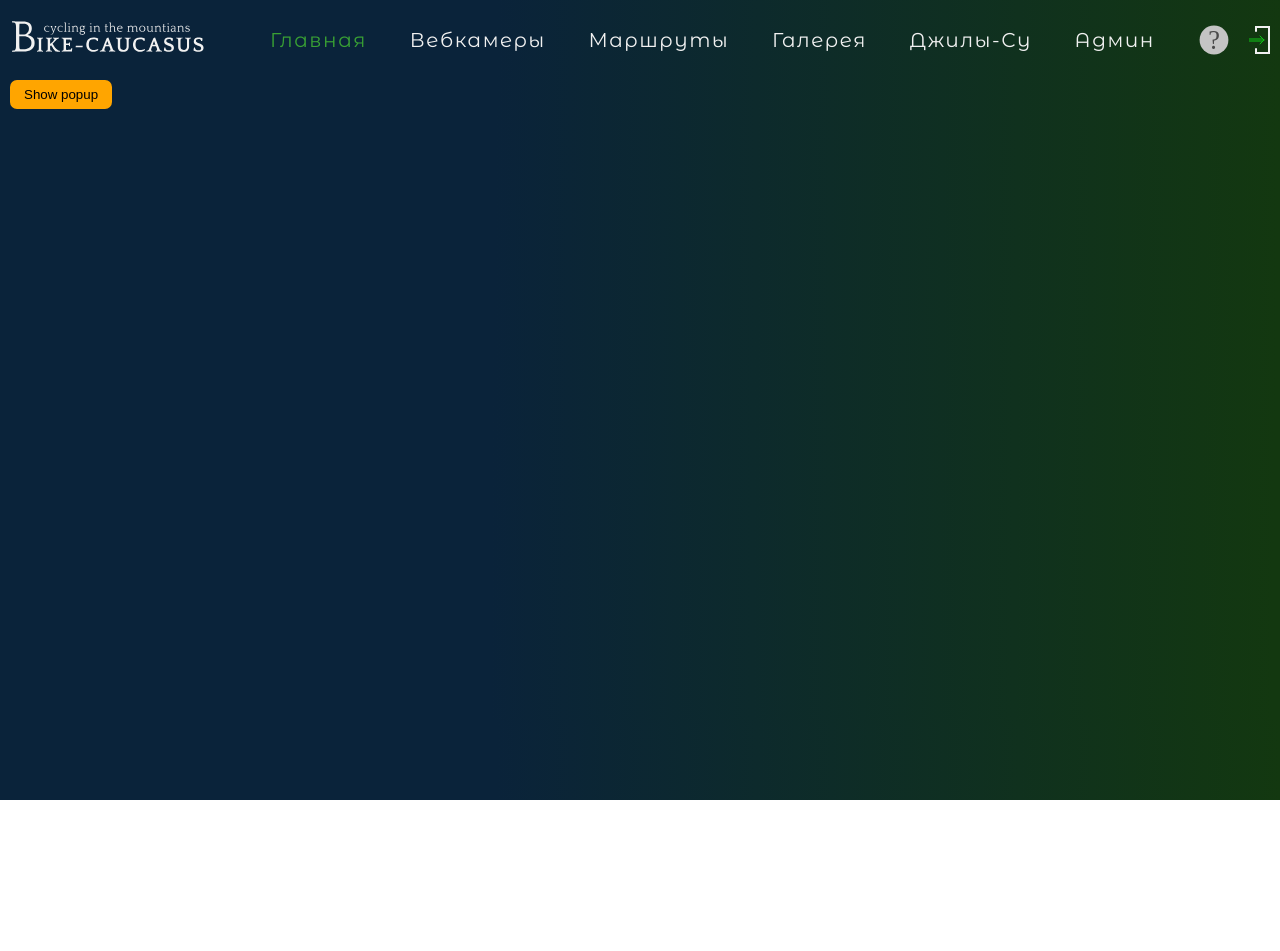
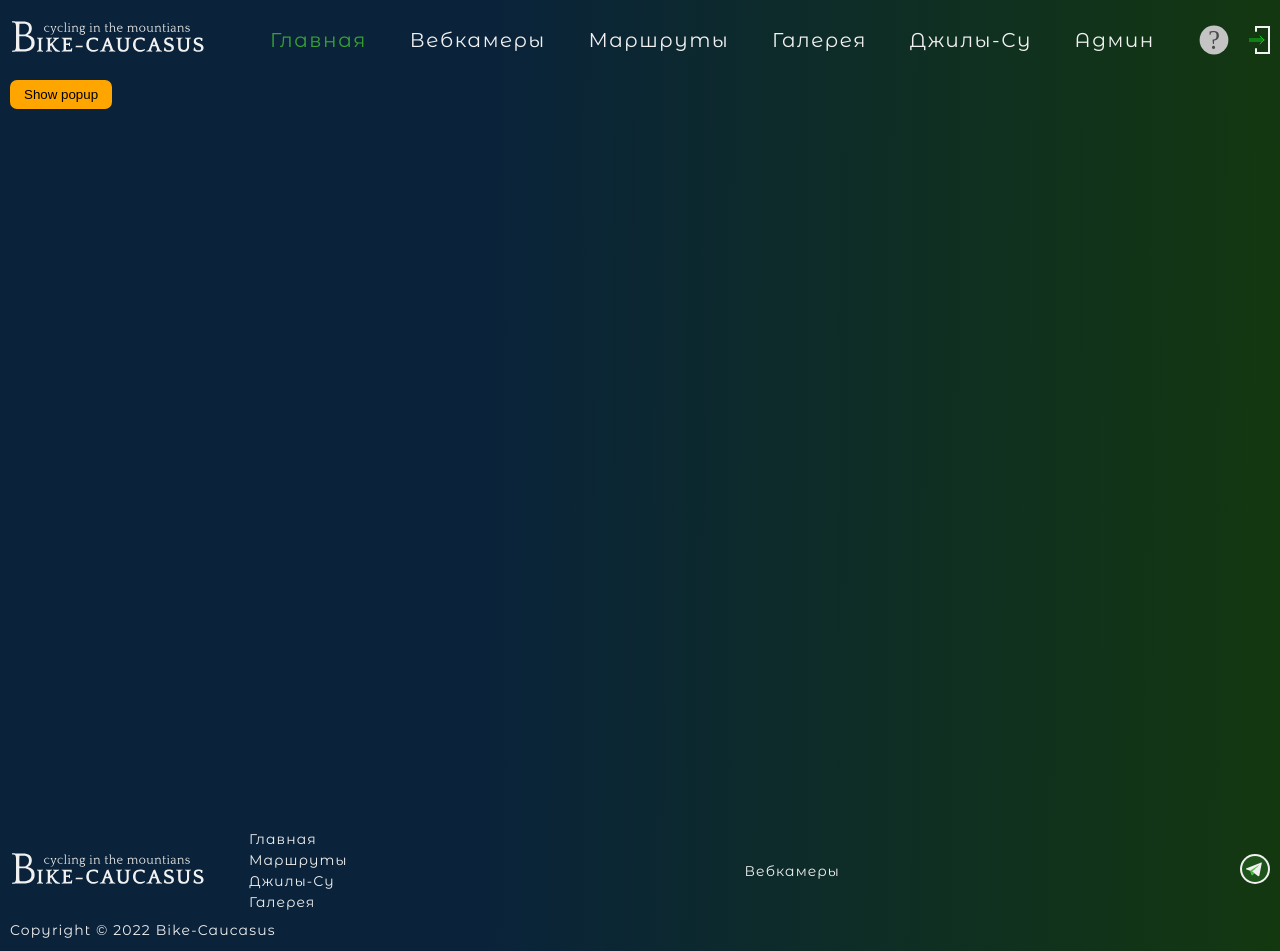
Before and after one commit to caH40/bike-caucasus_v3, a Next.js app: page / in a window 1280 px wide. Shown: the top 951 px of the page. Before the commit the page ends 800 px from the top, so only its background shows below. Built offline with nearby package versions, Linux system fonts and the light colour scheme; no server answers.

Commit message:
v3.1.2 added footer

```diff
--- a/src/app/globals.css
+++ b/src/app/globals.css
@@ -23,11 +23,13 @@
 }
 html,
 body {
-  max-width: 100vw;
   overflow-x: hidden;
   font-size: 14px;
   color: var(--main-color);
   background: var(--main-bg-color);
+}
+.main {
+  min-height: calc(100vh - 80px);
 }
 a {
   color: inherit;
@@ -41,6 +43,9 @@ ul {
   padding-bottom: 5px;
 }
 .container {
+  display: flex;
+  flex-direction: column;
+  justify-content: flex-end;
   max-width: 1620px;
   margin: 0px auto;
   padding: 0px 10px;
@@ -48,26 +53,6 @@ ul {
 button {
   border: none;
 }
-
-/* стили для попапа уведомлений */
-.toast-error {
-  font-size: 1.1rem;
-  border: none;
-  color: var(--main-color);
-  background-color: var(--error);
-}
-.toast-warning {
-  font-size: 1.1rem;
-  border: none;
-  color: var(--main-color);
-  background-color: var(--warning);
-}
-.toast-info {
-  font-size: 1.1rem;
-  border: none;
-  color: var(--main-color);
-  background-color: var(--info);
-}
 .toast {
   font-size: 1rem;
 }
--- a/src/app/layout.tsx
+++ b/src/app/layout.tsx
@@ -8,6 +8,7 @@ import './globals.css';
 // types
 import type { Metadata } from 'next';
 import { Toaster } from 'sonner';
+import Footer from '@/components/Footer/Footer';
 
 export const metadata: Metadata = {
   metadataBase: new URL('https://bike-caucasus.ru'),
@@ -29,8 +30,10 @@ export default function RootLayout({
         <Providers>
           <div className="container">
             <Header />
-            {children}
+            <main className="main">{children}</main>
+            <Footer />
           </div>
+
           <Toaster
             expand={true}
             richColors={true}
--- /dev/null
+++ b/src/components/Footer/Footer.module.css
@@ -0,0 +1,60 @@
+.footer {
+  font-family: var(--font-montserrat_Alternates);
+  font-style: normal;
+  font-weight: normal;
+  letter-spacing: 0.08em;
+}
+.columns {
+  display: flex;
+  justify-content: flex-start;
+  align-items: center;
+  padding-top: 30px;
+  margin-bottom: 10px;
+  gap: 3px 40px;
+}
+.list {
+  flex: 1 1 300px;
+  display: flex;
+  flex-direction: column;
+  flex-wrap: wrap;
+  gap: 3px 100px;
+}
+.list__social {
+  display: flex;
+  gap: 0 10px;
+}
+.logo {
+  width: 199px;
+  height: 51px;
+}
+.link {
+  border-bottom: solid transparent 2px;
+  transition: all 0.4s;
+  text-decoration: none;
+  white-space: nowrap;
+}
+.link:hover {
+  border-bottom: solid #39a034 2px;
+  transition: all 0.4s;
+}
+.active {
+  color: #39a034;
+}
+.copyright {
+  padding-bottom: 10px;
+}
+@media screen and (max-width: 768px) {
+  .logo {
+    display: none;
+  }
+}
+@media screen and (max-width: 576px) {
+  .columns {
+    flex-wrap: wrap;
+    justify-content: center;
+  }
+  .list {
+    flex: 1 1 100%;
+    align-items: center;
+  }
+}
--- /dev/null
+++ b/src/components/Footer/Footer.tsx
@@ -0,0 +1,60 @@
+import Image from 'next/image';
+import Link from 'next/link';
+
+import LogoMain from '../UI/LogoMain/LogoMain';
+import styles from './Footer.module.css';
+
+const links1 = [
+  { id: 0, name: 'Главная', href: '/' },
+  { id: 1, name: 'Маршруты', href: '/trails' },
+  { id: 2, name: 'Джилы-Су', href: '/dzhilsu' },
+  { id: 3, name: 'Галерея', href: '/gallery' },
+];
+const links2 = [{ id: 0, name: 'Вебкамеры', href: '/webcam' }];
+
+const Footer = () => {
+  return (
+    <footer className={styles.footer}>
+      <div className={styles.columns}>
+        <div className={styles.logo}>
+          <LogoMain />
+        </div>
+        <ul className={styles.list}>
+          {links1.map((link) => (
+            <li className={styles.item} key={link.id}>
+              <Link className={styles.link} href={link.href}>
+                {link.name}
+              </Link>
+            </li>
+          ))}
+        </ul>
+        <ul className={styles.list}>
+          {links2.map((link) => (
+            <li className={styles.item} key={link.id}>
+              <Link className={styles.link} href={link.href}>
+                {link.name}
+              </Link>
+            </li>
+          ))}
+        </ul>
+        <ul className={styles.list__social}>
+          <li className={styles.item}>
+            <a href="https://t.me/velokmv">
+              <Image
+                width={30}
+                height={30}
+                className={styles.social__img}
+                src="/images/icons/telegram.svg"
+                alt="telegram"
+              />
+            </a>
+          </li>
+        </ul>
+      </div>
+
+      <div className={styles.copyright}>Copyright © 2022 Bike-Caucasus</div>
+    </footer>
+  );
+};
+
+export default Footer;
--- a/src/components/Header/Header.tsx
+++ b/src/components/Header/Header.tsx
@@ -1,23 +1,16 @@
-import Image from 'next/image';
-
 import Navbar from '../UI/Navbar/Navbar';
 import UserAccount from '../UI/UserAccount/UserAccount';
 import ButtonLogin from '../UI/ButtonLogin/ButtonLogin';
 
 import styles from './Header.module.css';
+import LogoMain from '../UI/LogoMain/LogoMain';
 
 const Header = () => {
   return (
     <header className={styles.header}>
       <div className={styles.inner}>
         <div>
-          <Image
-            priority={true}
-            width={'199'}
-            height={'51'}
-            src="/images/icons/logo.svg"
-            alt="Logo"
-          />
+          <LogoMain />
         </div>
         <div className={styles.navbar}>
           <Navbar />
--- /dev/null
+++ b/src/components/UI/LogoMain/LogoMain.tsx
@@ -0,0 +1,16 @@
+import Image from 'next/image';
+
+/**
+ * Главное лого сайта
+ */
+export default function LogoMain() {
+  return (
+    <Image
+      priority={true}
+      width={'199'}
+      height={'51'}
+      src="/images/icons/logo.svg"
+      alt="Logo"
+    />
+  );
+}
```
Also changed, not shown: public/images/icons/telegram.svg (added), 1 other file (tests, documents, lock files or other folders).
